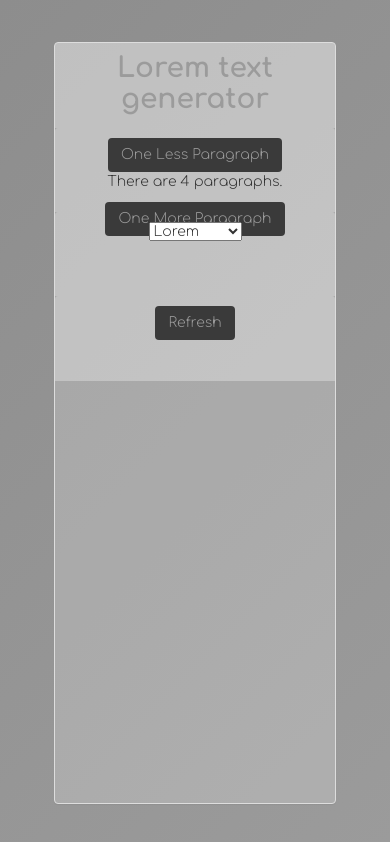
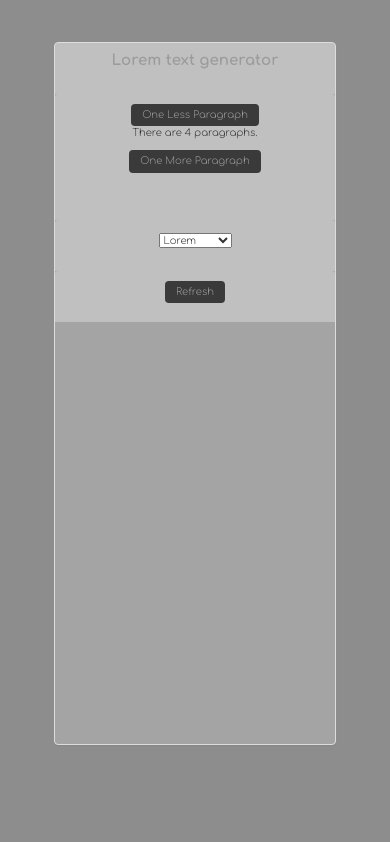
Before and after one commit to boltonalex/lorumGen, a React app: page / in a window 390 px wide. Built offline with nearby package versions, Linux system fonts and the light colour scheme; no server answers.

Commit message:
css tweaks to get it looking good on mobile

```diff
--- a/css/style.css
+++ b/css/style.css
@@ -1,33 +1,27 @@
 body {
   /* Permalink - use to edit and share this gradient: http://colorzilla.com/gradient-editor/#8d8d8d+0,9b9b9b+100 */
   background: #8d8d8d;
-  /* Old browsers */
-  background: -moz-linear-gradient(-45deg, #8d8d8d 0%, #9b9b9b 100%);
-  /* FF3.6-15 */
-  background: -webkit-linear-gradient(-45deg, #8d8d8d 0%, #9b9b9b 100%);
-  /* Chrome10-25,Safari5.1-6 */
-  background: linear-gradient(135deg, #8d8d8d 0%, #9b9b9b 100%);
-  /* W3C, IE10+, FF16+, Chrome26+, Opera12+, Safari7+ */
-  filter: progid:DXImageTransform.Microsoft.gradient( startColorstr='#8d8d8d', endColorstr='#9b9b9b', GradientType=1);
-  /* IE6-9 fallback on horizontal gradient */
   font-family: 'Comfortaa', cursive;
   font-weight: 300;
+  margin: 0;
+  padding: 0;
+  overflow: hidden;
 }
 
 #root {
-  height: 95vh;
+  height: 85vh;
+  margin-top: 5vh;
 }
 
 h1 {
   font-weight: 700;
-  font-size: 2em;
+  font-size: 25px;
   margin-top: 0;
   color: #9b9b9b;
 }
 
 .container-fluid {
-  height: 80vh;
-  margin-top: 5vh;
+  height: 85vh;
   width: 80vw;
 }
 
@@ -43,11 +37,10 @@ h1 {
 
 .panel-heading {
   height: 10vh;
-  min-height: 70px;
 }
 
 .panel-body {
-  height: 50vh;
+  height: 45vh;
   overflow: scroll;
 }
 
@@ -60,3 +53,29 @@ h1 {
   background: #9b9b9b;
   color: #3a3a3a;
 }
+
+@media (max-width: 770px) {
+  body {
+    /*background: pink;*/
+  }
+  h1 {
+    font-size: 15px;
+  }
+  .btn {
+    font-size: 10px;
+    padding: 3px 10px;
+  }
+  .panel-heading {
+    height: 6vh;
+  }
+  .panel-heading p, .panel-heading select {
+    font-size: 10px;
+  }
+  .numberWithButtonsbuttons {
+    height: 15vh;
+  }
+  .panel-body {
+    height: 50vh;
+    font-size: 8px;
+  }
+}
--- a/src/Components/Inputs/NumberWithButtons.js
+++ b/src/Components/Inputs/NumberWithButtons.js
@@ -28,18 +28,18 @@ class NumberWithButtons extends Component {
     }
     render() {
         return (
-          <div className="panel-heading">
+          <div className="panel-heading numberWithButtonsbuttons">
             <div className="row text-center">
-                <div className="col-md-4">
+                <div className="col-sm-4">
                     <button
                       className={(this.state.value < 2) ? 'btn buttonDown disabled': 'btn buttonDown'}
                        onClick={this.onChangeDown.bind(this)}>
                        One Less Paragraph</button>
                 </div>
-                <div className="col-md-4">
+                <div className="col-sm-4">
                   <p>There {(this.state.value > 1) ? 'are': 'is'} {this.props.value} paragraph{(this.state.value > 1) ? 's': ''}.</p>
                 </div>
-                <div className="col-md-4">
+                <div className="col-sm-4">
                   <button
                     className={(this.state.value > 9) ? 'btn buttonUp disabled': 'btn buttonUp'}
                     onClick={this.onChangeUp.bind(this)}>
```
Also changed, not shown: dist/bundle.js.
